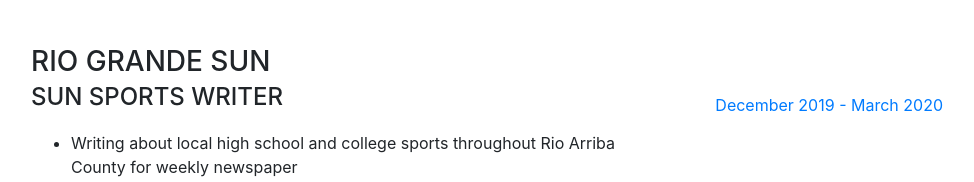
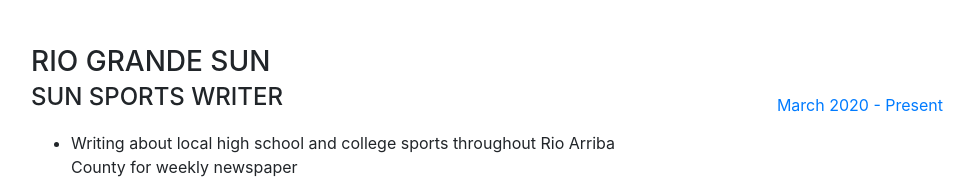
Before and after one commit to Ari-Levin/portfolio, a website with bundled scripts: page index.html in a window 1280 px wide. Shown: the part 1725-1907 px from the top of the page, without its empty margins (289-1263 px from the left). Built offline with nearby package versions, Linux system fonts and the light colour scheme; a web font is replaced by a local one.

Commit message:
fix dates for Sun

```diff
--- a/index.html
+++ b/index.html
@@ -155,7 +155,7 @@
 			  </ul>
             </div>
             <div class="resume-date text-md-right">
-              <span class="text-primary"><br><br>December 2019 - March 2020
+              <span class="text-primary"><br><br>March 2020 - Present
 			  </span>
 			  </div>
 			  </div>
```
